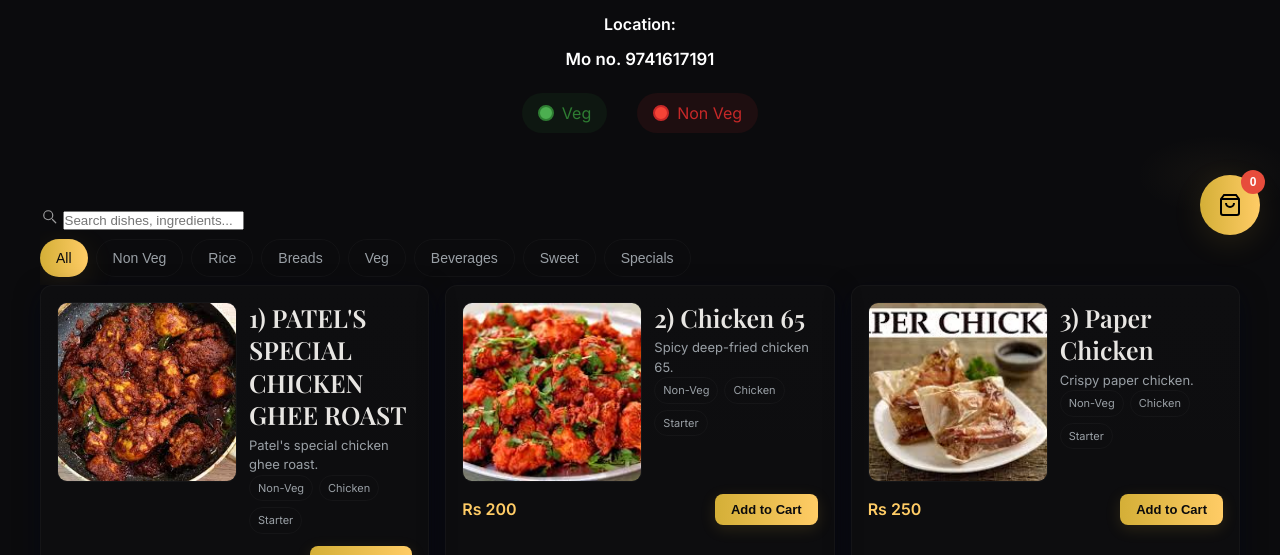
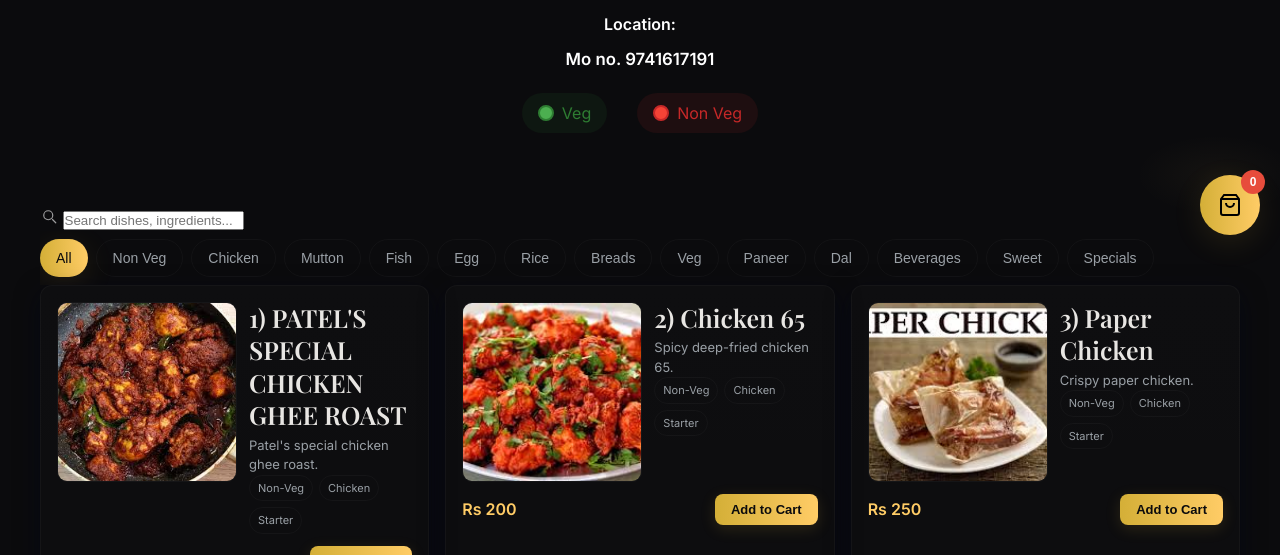
Before and after one commit to MenuSpeak/Patel-s-Family-Dhaba, a plain HTML site: page index.html in a window 1280 px wide. Shown: the part 545-1100 px from the top of the page. Drawn offline with nearby package versions, Linux system fonts and the light colour scheme.

Commit message:
Update index.html

```diff
--- a/index.html
+++ b/index.html
@@ -1014,9 +1014,15 @@
           <div class="tabs-scroll">
 <button class="tab active" data-cat="all">All</button>
 <button class="tab" data-cat="NON VEG">Non Veg</button>
+<button class="tab" data-cat="CHICKEN">Chicken</button>
+<button class="tab" data-cat="MUTTON">Mutton</button>
+<button class="tab" data-cat="FISH">Fish</button>
+<button class="tab" data-cat="EGG">Egg</button>
 <button class="tab" data-cat="RICE">Rice</button>
 <button class="tab" data-cat="BREADS">Breads</button>
 <button class="tab" data-cat="VEG">Veg</button>
+<button class="tab" data-cat="PANEER">Paneer</button>
+<button class="tab" data-cat="DAL">Dal</button>
 <button class="tab" data-cat="BEVERAGES">Beverages</button>
 <button class="tab" data-cat="SWEET">Sweet</button>
 <button class="tab" data-cat="SPECIALS">Specials</button>          </div>
```
